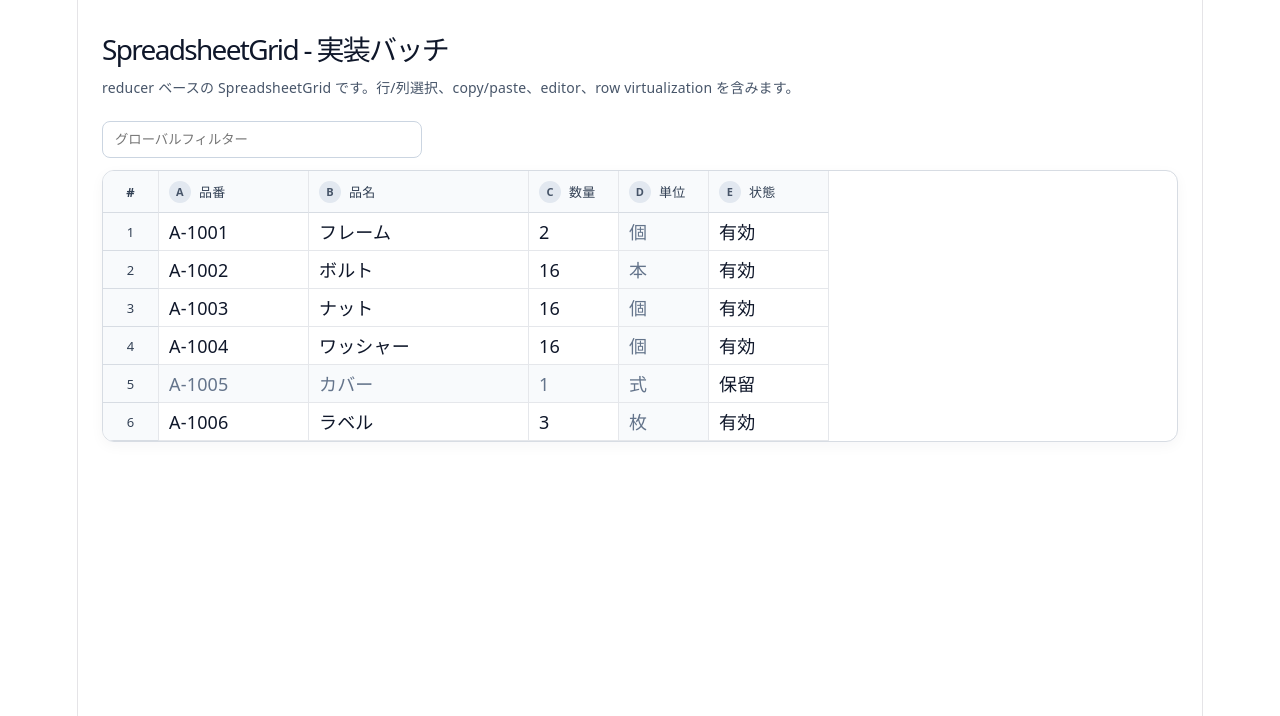
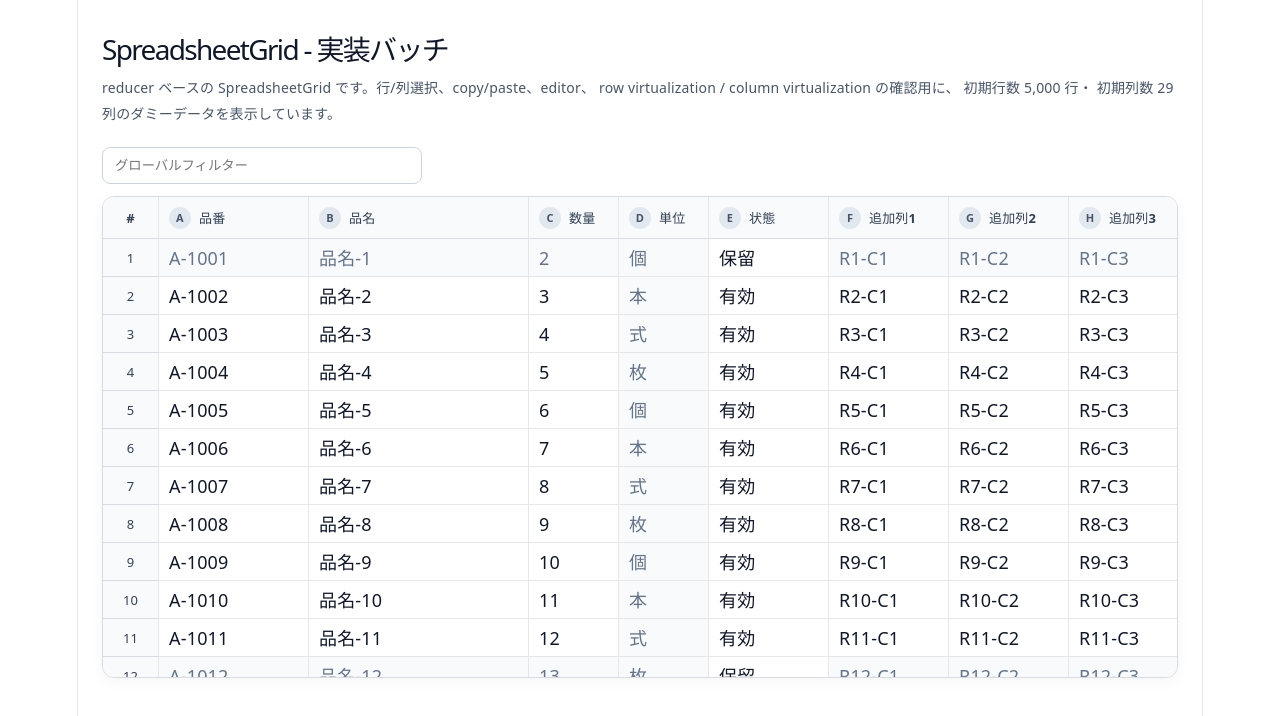
Before and after one commit to ishibashi0112/datasheet-grid, a React (Vite) app: page / in a window 1280 px wide. Shown: the top 716 px of the page. Built offline with nearby package versions, Linux system fonts and the light colour scheme.

Commit message:
✨ 実装バッチ7（column virtualization

```diff
--- a/src/App.tsx
+++ b/src/App.tsx
@@ -1,4 +1,6 @@
 import { useState } from 'react';
+import SpreadsheetGrid from './components/spreadsheet-grid/SpreadsheetGrid';
+import type { GridColumn } from './components/spreadsheet-grid/model/gridTypes';
 
 // 追加: デモ用の行型です。
 type DemoRow = {
@@ -10,35 +12,75 @@ type DemoRow = {
   [key: string]: string | number;
 };
 
+// 追加: 初期ダミー行数です。UX確認用に少し多めにしています。
+const INITIAL_ROW_COUNT = 5000;
+
+// 追加: 初期追加列数です。横スクロールと column virtualization 確認用です。
+const INITIAL_EXTRA_COLUMN_COUNT = 24;
+
 // 追加: オーバーフロー列のキーを生成します。
 const getOverflowColumnKey = (columnIndex: number) => `extra_${columnIndex}`;
 
-function App() {
-  // 追加: バッチ1 の動作確認用データです。
-  const [rows, setRows] = useState<DemoRow[]>([
-    { partNo: 'A-1001', partName: 'フレーム', qty: 2, unit: '個', status: '有効' },
-    { partNo: 'A-1002', partName: 'ボルト', qty: 16, unit: '本', status: '有効' },
-    { partNo: 'A-1003', partName: 'ナット', qty: 16, unit: '個', status: '有効' },
-    { partNo: 'A-1004', partName: 'ワッシャー', qty: 16, unit: '個', status: '有効' },
-    { partNo: 'A-1005', partName: 'カバー', qty: 1, unit: '式', status: '保留' },
-    { partNo: 'A-1006', partName: 'ラベル', qty: 3, unit: '枚', status: '有効' },
-  ]);
+// 追加: ダミー行を生成します。
+const createDemoRows = (count: number): DemoRow[] =>
+  Array.from({ length: count }, (_, index) => {
+    const rowNumber = index + 1;
 
-  // 追加: 列定義を state 化し、paste 時の自動列追加に対応します。
-  const [columns, setColumns] = useState<GridColumn<DemoRow>[]>([
+    return {
+      partNo: `A-${String(1001 + index).padStart(4, '0')}`,
+      partName: `品名-${rowNumber}`,
+      qty: (rowNumber % 25) + 1,
+      unit: ['個', '本', '式', '枚'][index % 4],
+      status: index % 11 === 0 ? '保留' : '有効',
+    };
+  }).map((row, index) => {
+    const nextRow: DemoRow = { ...row };
+
+    // 追加: 確認用に extra 列へダミー値を流し込みます。
+    for (let extraIndex = 0; extraIndex < INITIAL_EXTRA_COLUMN_COUNT; extraIndex += 1) {
+      nextRow[getOverflowColumnKey(5 + extraIndex)] = `R${index + 1}-C${extraIndex + 1}`;
+    }
+
+    return nextRow;
+  });
+
+// 追加: 基本列 + 初期追加列を生成します。
+const createInitialColumns = (): GridColumn<DemoRow>[] => {
+  const baseColumns: GridColumn<DemoRow>[] = [
     { key: 'partNo', title: '品番', width: 150 },
     { key: 'partName', title: '品名', width: 220 },
     { key: 'qty', title: '数量', width: 90 },
     { key: 'unit', title: '単位', width: 90, readOnly: true },
     { key: 'status', title: '状態', width: 120 },
-  ]);
+  ];
+
+  const extraColumns = Array.from(
+    { length: INITIAL_EXTRA_COLUMN_COUNT },
+    (_, index): GridColumn<DemoRow> => ({
+      key: getOverflowColumnKey(5 + index),
+      title: `追加列${index + 1}`,
+      width: 120,
+    }),
+  );
+
+  return [...baseColumns, ...extraColumns];
+};
+
+function App() {
+  // 追加: ダミー行を多めに生成します。
+  const [rows, setRows] = useState<DemoRow[]>(() => createDemoRows(INITIAL_ROW_COUNT));
+
+  // 追加: 列定義も初期追加列込みで生成します。
+  const [columns, setColumns] = useState<GridColumn<DemoRow>[]>(() =>
+    createInitialColumns(),
+  );
 
   return (
     <main
       style={{
         boxSizing: 'border-box',
         width: '100%',
-        maxWidth: 1200,
+        maxWidth: 1600,
         margin: '0 auto',
         padding: '32px 24px 48px',
         textAlign: 'left',
@@ -62,7 +104,10 @@ function App() {
             fontSize: 14,
           }}
         >
-          reducer ベースの SpreadsheetGrid です。行/列選択、copy/paste、editor、row virtualization を含みます。
+          reducer ベースの SpreadsheetGrid です。行/列選択、copy/paste、editor、
+          row virtualization / column virtualization の確認用に、
+          初期行数 {INITIAL_ROW_COUNT.toLocaleString()} 行・
+          初期列数 {columns.length} 列のダミーデータを表示しています。
         </p>
       </header>
 
@@ -103,5 +148,3 @@ function App() {
 }
 
 export default App;
-``
-import SpreadsheetGrid from './components/spreadsheet-grid/SpreadsheetGrid';import type { GridColumn } from './components/spreadsheet-grid/model/gridTypes';
--- a/src/components/spreadsheet-grid/SpreadsheetGrid.tsx
+++ b/src/components/spreadsheet-grid/SpreadsheetGrid.tsx
@@ -1,3 +1,4 @@
+// 追加: column virtualization の仕上げ（scroll / overlay / resize 微調整）を反映します。
 import {
   useEffect,
   useMemo,
@@ -49,6 +50,72 @@ import {
   serializeSelectionToTsv,
 } from './utils/clipboard';
 
+// 追加: 列の座標計算を共通化するための measurement 型です。
+type ColumnMeasurement<T> = {
+  index: number;
+  column: GridColumn<T>;
+  start: number;
+  size: number;
+  end: number;
+};
+
+// 追加: columns + columnWidths から、列座標の measurement 一覧を生成します。
+const buildColumnMeasurements = <T,>(
+  columns: GridColumn<T>[],
+  columnWidths: Record<string, number>,
+): ColumnMeasurement<T>[] => {
+  let start = 0;
+
+  return columns.map((column, index) => {
+    const size = columnWidths[column.key] ?? column.width;
+    const measurement = {
+      index,
+      column,
+      start,
+      size,
+      end: start + size,
+    };
+    start += size;
+    return measurement;
+  });
+};
+
+// 追加: x 座標から列 index を特定するための二分探索です。
+const findColumnIndexFromOffset = <T,>(
+  measurements: ColumnMeasurement<T>[],
+  offset: number,
+) => {
+  if (measurements.length === 0) {
+    return -1;
+  }
+
+  if (offset <= 0) {
+    return 0;
+  }
+
+  let low = 0;
+  let high = measurements.length - 1;
+
+  while (low <= high) {
+    const mid = Math.floor((low + high) / 2);
+    const current = measurements[mid];
+
+    if (offset < current.start) {
+      high = mid - 1;
+      continue;
+    }
+
+    if (offset >= current.end) {
+      low = mid + 1;
+      continue;
+    }
+
+    return current.index;
+  }
+
+  return Math.max(0, Math.min(low, measurements.length - 1));
+};
+
 // 追加: 元 rows と filteredRows の対応を安定して持つための row model です。
 type SourceRowModel<T> = {
   row: T;
@@ -76,26 +143,6 @@ const applyGlobalFilter = <T,>(
   );
 };
 
-// 追加: 指定 index までの列幅合計を求めます。
-const getColumnOffset = <T,>(
-  columns: GridColumn<T>[],
-  columnWidths: Record<string, number>,
-  columnIndex: number,
-) => {
-  let offset = 0;
-
-  for (let index = 0; index < columnIndex; index += 1) {
-    const column = columns[index];
-    if (!column) {
-      continue;
-    }
-
-    offset += columnWidths[column.key] ?? column.width;
-  }
-
-  return offset;
-};
-
 // 追加: 値を min/max に収めるユーティリティです。
 const clamp = (value: number, min: number, max: number) =>
   Math.min(Math.max(value, min), max);
@@ -104,7 +151,7 @@ const clamp = (value: number, min: number, max: number) =>
 const isPrintableKey = (event: KeyboardEvent<HTMLDivElement>) =>
   event.key.length === 1 && !event.ctrlKey && !event.metaKey && !event.altKey;
 
-// 追加: Grid 本体です。バッチ6 + 小修正で、drag autoscroll と paste auto expand を追加します。
+// 追加: Grid 本体です。バッチ7-Bでは column virtualization の仕上げを行います。
 export function SpreadsheetGrid<T>({
   rows,
   columns,
@@ -129,7 +176,7 @@ export function SpreadsheetGrid<T>({
   const pointerClientRef = useRef<{ x: number; y: number } | null>(null);
   const autoScrollFrameRef = useRef<number | null>(null);
 
-  // 追加: body のスクロールコンテナ参照です。row virtualization に使います。
+  // 追加: body のスクロールコンテナ参照です。row virtualization / column virtualization に使います。
   const bodyScrollRef = useRef<HTMLDivElement | null>(null);
 
   // 追加: 編集中の入力値です。editingCell 自体は reducer state を使います。
@@ -167,31 +214,6 @@ export function SpreadsheetGrid<T>({
 
     dispatch(gridActions.syncColumnWidths(nextWidths));
   }, [visibleColumns]);
-
-  // 追加: selection drag / column resize drag 中の window pointer イベントを処理します。
-  useEffect(() => {
-    const handleWindowPointerMove = (event: globalThis.PointerEvent) => {
-      // 追加: pointer の最新位置を常に保持します。
-      pointerClientRef.current = { x: event.clientX, y: event.clientY };
-
-      if (uiState.dragState?.type === 'columnResize') {
-        dispatch(gridActions.updateColumnResize(event.clientX));
-      }
-    };
-
-    const handleWindowPointerUp = () => {
-      dispatch(gridActions.endSelection());
-      dispatch(gridActions.endColumnResize());
-    };
-
-    window.addEventListener('pointermove', handleWindowPointerMove);
-    window.addEventListener('pointerup', handleWindowPointerUp);
-
-    return () => {
-      window.removeEventListener('pointermove', handleWindowPointerMove);
-      window.removeEventListener('pointerup', handleWindowPointerUp);
-    };
-  }, [uiState.dragState]);
 
   // 追加: source rows を row model 化します。
   const sourceRowModels = useMemo<SourceRowModel<T>[]>(
@@ -233,6 +255,21 @@ export function SpreadsheetGrid<T>({
     [filteredRowModels],
   );
 
+  // 追加: 列 geometry を measurement として共通管理します。
+  const columnMeasurements = useMemo(
+    () => buildColumnMeasurements(visibleColumns, uiState.columnWidths),
+    [visibleColumns, uiState.columnWidths],
+  );
+
+  // 追加: 列方向の総幅です。overlay / container / virtualization で共通利用します。
+  const totalColumnWidth = useMemo(
+    () =>
+      columnMeasurements.length > 0
+        ? columnMeasurements[columnMeasurements.length - 1].end
+        : 0,
+    [columnMeasurements],
+  );
+
   // 追加: row virtualizer です。
   const rowVirtualizer = useVirtualizer({
     count: filteredRows.length,
@@ -242,8 +279,57 @@ export function SpreadsheetGrid<T>({
     useFlushSync: false,
   });
 
+  // 追加: column virtualizer です。
+  const columnVirtualizer = useVirtualizer({
+    horizontal: true,
+    count: visibleColumns.length,
+    getScrollElement: () => bodyScrollRef.current,
+    estimateSize: (index) =>
+      columnMeasurements[index]?.size ?? visibleColumns[index]?.width ?? 120,
+    overscan: 4,
+    useFlushSync: false,
+  });
+
+  // 追加: 列/行サイズ変化時に virtualizer の measurement を再取得します。
+  useEffect(() => {
+    rowVirtualizer.measure();
+  }, [rowVirtualizer, rowHeight, filteredRows.length]);
+
+  // 追加: column geometry が変わった際に horizontal virtualizer を再計測します。
+  useEffect(() => {
+    columnVirtualizer.measure();
+  }, [columnVirtualizer, columnMeasurements]);
+
+  // 追加: selection drag / column resize drag 中の window pointer イベントを処理します。
+  useEffect(() => {
+    const handleWindowPointerMove = (event: globalThis.PointerEvent) => {
+      // 追加: pointer の最新位置を常に保持します。
+      pointerClientRef.current = { x: event.clientX, y: event.clientY };
+
+      if (uiState.dragState?.type === 'columnResize') {
+        dispatch(gridActions.updateColumnResize(event.clientX));
+      }
+    };
+
+    const handleWindowPointerUp = () => {
+      dispatch(gridActions.endSelection());
+      dispatch(gridActions.endColumnResize());
+    };
+
+    window.addEventListener('pointermove', handleWindowPointerMove);
+    window.addEventListener('pointerup', handleWindowPointerUp);
+
+    return () => {
+      window.removeEventListener('pointermove', handleWindowPointerMove);
+      window.removeEventListener('pointerup', handleWindowPointerUp);
+    };
+  }, [uiState.dragState]);
+
   // 追加: 仮想行一覧です。
   const virtualRows = rowVirtualizer.getVirtualItems();
+
+  // 追加: 仮想列一覧です。
+  const virtualColumns = columnVirtualizer.getVirtualItems();
 
   // 追加: 仮想 body の総高さです。
   const totalBodyHeight = rowVirtualizer.getTotalSize();
@@ -253,6 +339,42 @@ export function SpreadsheetGrid<T>({
     () => new Set(virtualRows.map((item) => item.index)),
     [virtualRows],
   );
+
+  // 追加: visible column の開始・終了 index を保持します。
+  const virtualColumnIndexes = useMemo(
+    () => new Set(virtualColumns.map((item) => item.index)),
+    [virtualColumns],
+  );
+
+  // 追加: content サイズが縮んだ場合に scroll を clamp します。
+  useEffect(() => {
+    if (!bodyScrollRef.current) {
+      return;
+    }
+
+    const scrollElement = bodyScrollRef.current;
+    const maxScrollLeft = Math.max(
+      rowHeaderWidth + totalColumnWidth - scrollElement.clientWidth,
+      0,
+    );
+    const maxScrollTop = Math.max(
+      headerHeight + totalBodyHeight - scrollElement.clientHeight,
+      0,
+    );
+
+    if (scrollElement.scrollLeft > maxScrollLeft) {
+      scrollElement.scrollLeft = maxScrollLeft;
+    }
+
+    if (scrollElement.scrollTop > maxScrollTop) {
+      scrollElement.scrollTop = maxScrollTop;
+    }
+  }, [
+    totalColumnWidth,
+    totalBodyHeight,
+    rowHeaderWidth,
+    headerHeight,
+  ]);
 
   // 追加: active cell の矩形です。overlay 用に使います。
   const activeCellRect = useMemo<ActiveCellOverlayRect | null>(() => {
@@ -265,22 +387,20 @@ export function SpreadsheetGrid<T>({
       return null;
     }
 
-    const column = visibleColumns[col];
-    if (!column) {
+    const measurement = columnMeasurements[col];
+    if (!measurement) {
       return null;
     }
 
-    const left = getColumnOffset(visibleColumns, uiState.columnWidths, col);
     const top = row * rowHeight;
-    const width = selectColumnWidth(uiState, column.key);
 
     return {
-      left,
+      left: measurement.start,
       top,
-      width,
+      width: measurement.size,
       height: rowHeight,
     };
-  }, [uiState.activeCell, filteredRows.length, visibleColumns, uiState.columnWidths, rowHeight]);
+  }, [uiState.activeCell, filteredRows.length, visibleColumns.length, columnMeasurements, rowHeight]);
 
   // 追加: editor layer は editingCell がある場合に activeCellRect を流用します。
   const editorRect = useMemo(
@@ -351,22 +471,8 @@ export function SpreadsheetGrid<T>({
       const y = scrollElement.scrollTop + clientY - rect.top - headerHeight;
 
       const row = clamp(Math.floor(y / rowHeight), 0, filteredRows.length - 1);
-
-      let remainingX = x;
-      let col = 0;
-
-      for (let index = 0; index < visibleColumns.length; index += 1) {
-        const column = visibleColumns[index];
-        const width = uiState.columnWidths[column.key] ?? column.width;
-
-        if (remainingX <= width) {
-          col = index;
-          break;
-        }
-
-        remainingX -= width;
-        col = index;
-      }
+      const normalizedX = Math.max(x, 0);
+      const col = findColumnIndexFromOffset(columnMeasurements, normalizedX);
 
       return {
         row,
@@ -375,8 +481,8 @@ export function SpreadsheetGrid<T>({
     },
     [
       filteredRows.length,
-      visibleColumns,
-      uiState.columnWidths,
+      visibleColumns.length,
+      columnMeasurements,
       rowHeaderWidth,
       headerHeight,
       rowHeight,
@@ -476,16 +582,6 @@ export function SpreadsheetGrid<T>({
     };
   }, [uiState.dragState, updateSelectionFromPointer]);
 
-  // 追加: 列幅合計を計算して body の横幅に使います。
-  const totalColumnWidth = useMemo(
-    () =>
-      visibleColumns.reduce(
-        (sum, column) => sum + selectColumnWidth(uiState, column.key),
-        0,
-      ),
-    [uiState, visibleColumns],
-  );
-
   // 追加: 現在の selection を overlay 用矩形へ変換します。
   const selectionOverlayRect = useMemo<SelectionOverlayRect | null>(() => {
     if (!uiState.selection) {
@@ -494,22 +590,23 @@ export function SpreadsheetGrid<T>({
 
     if (uiState.selection.type === 'cell') {
       const normalizedRange = normalizeCellRange(uiState.selection.range);
-      const left = getColumnOffset(
-        visibleColumns,
-        uiState.columnWidths,
-        normalizedRange.start.col,
-      );
+      const startMeasurement = columnMeasurements[normalizedRange.start.col];
+      const endMeasurement = columnMeasurements[normalizedRange.end.col];
+
+      if (!startMeasurement || !endMeasurement) {
+        return null;
+      }
+
       const top = normalizedRange.start.row * rowHeight;
-      const width =
-        getColumnOffset(
-          visibleColumns,
-          uiState.columnWidths,
-          normalizedRange.end.col + 1,
-        ) - left;
       const height =
         (normalizedRange.end.row - normalizedRange.start.row + 1) * rowHeight;
 
-      return { left, top, width, height };
+      return {
+        left: startMeasurement.start,
+        top,
+        width: endMeasurement.end - startMeasurement.start,
+        height,
+      };
     }
 
     if (uiState.selection.type === 'row') {
@@ -531,28 +628,22 @@ export function SpreadsheetGrid<T>({
       uiState.selection.startCol,
       uiState.selection.endCol,
     );
-    const left = getColumnOffset(
-      visibleColumns,
-      uiState.columnWidths,
-      normalizedRange.startCol,
-    );
-    const width =
-      getColumnOffset(
-        visibleColumns,
-        uiState.columnWidths,
-        normalizedRange.endCol + 1,
-      ) - left;
+    const startMeasurement = columnMeasurements[normalizedRange.startCol];
+    const endMeasurement = columnMeasurements[normalizedRange.endCol];
+
+    if (!startMeasurement || !endMeasurement) {
+      return null;
+    }
 
     return {
-      left,
+      left: startMeasurement.start,
       top: 0,
-      width,
+      width: endMeasurement.end - startMeasurement.start,
       height: filteredRows.length * rowHeight,
     };
   }, [
     uiState.selection,
-    uiState.columnWidths,
-    visibleColumns,
+    columnMeasurements,
     rowHeight,
     filteredRows.length,
     totalColumnWidth,
@@ -689,7 +780,10 @@ export function SpreadsheetGrid<T>({
   };
 
   // 追加: selection drag 中にセルへ入ったら範囲更新します。
-  const handleCellPointerEnter = (cell: CellCoord) => {
+  const handleCellPointerEnter = (
+    cell: CellCoord,
+    event: PointerEvent<HTMLDivElement>,
+  ) => {
     if (!enableRangeSelection) {
       return;
     }
@@ -701,7 +795,9 @@ export function SpreadsheetGrid<T>({
       return;
     }
 
-    pointerClientRef.current = pointerClientRef.current ?? null;
+    // 追加: drag 中の現在ポインタ位置を保持します。
+    pointerClientRef.current = { x: event.clientX, y: event.clientY };
+
     dispatch(gridActions.updateSelection(cell));
   };
 
@@ -728,7 +824,10 @@ export function SpreadsheetGrid<T>({
   };
 
   // 追加: 行ヘッダードラッグ中の更新です。
-  const handleRowHeaderPointerEnter = (rowIndex: number, event: PointerEvent<HTMLDivElement>) => {
+  const handleRowHeaderPointerEnter = (
+    rowIndex: number,
+    event: PointerEvent<HTMLDivElement>,
+  ) => {
     if (
       uiState.dragState?.type !== 'selection' ||
       uiState.dragState.selectionKind !== 'row'
@@ -760,7 +859,10 @@ export function SpreadsheetGrid<T>({
   };
 
   // 追加: 列ヘッダードラッグ中の更新です。
-  const handleColumnHeaderPointerEnter = (colIndex: number, event: PointerEvent<HTMLDivElement>) => {
+  const handleColumnHeaderPointerEnter = (
+    colIndex: number,
+    event: PointerEvent<HTMLDivElement>,
+  ) => {
     if (
       uiState.dragState?.type !== 'selection' ||
       uiState.dragState.selectionKind !== 'col'
@@ -1156,23 +1258,50 @@ export function SpreadsheetGrid<T>({
           <div
             style={{
               position: 'relative',
+              width: rowHeaderWidth + totalColumnWidth,
               minWidth: rowHeaderWidth + totalColumnWidth,
               height: headerHeight + totalBodyHeight,
             }}
           >
             <div
               style={{
-                display: 'flex',
                 height: headerHeight,
                 position: 'sticky',
                 top: 0,
                 zIndex: 6,
+                backgroundColor: '#f8fafc',
               }}
             >
-              <div style={rowHeaderCellStyle}>#</div>
 
-              {visibleColumns.map((column, colIndex) => {
-                const width = selectColumnWidth(uiState, column.key);
+              <div
+                style={{
+                  ...rowHeaderCellStyle,
+                  // 追加: 左上コーナーセルは明示的に absolute 化して、
+                  //       左端の境界線ズレを抑えます。
+                  position: 'absolute',
+                  top: 0,
+                  left: 0,
+                  width: rowHeaderWidth,
+                  minWidth: rowHeaderWidth,
+                  height: headerHeight,
+                  zIndex: 7,
+                  backgroundColor: '#f8fafc',
+                  borderRight: '1px solid #e5e7eb',
+                  borderBottom: '1px solid #d7dce3',
+                }}
+                >
+                  #
+                </div>
+
+
+              {virtualColumns.map((virtualColumn) => {
+                const colIndex = virtualColumn.index;
+                const measurement = columnMeasurements[colIndex];
+                const column = visibleColumns[colIndex];
+
+                if (!column || !measurement || !virtualColumnIndexes.has(colIndex)) {
+                  return null;
+                }
 
                 return (
                   <div
@@ -1184,10 +1313,12 @@ export function SpreadsheetGrid<T>({
                       handleColumnHeaderPointerEnter(colIndex, event)
                     }
                     style={{
-                      position: 'relative',
+                      position: 'absolute',
+                      top: 0,
+                      left: rowHeaderWidth + measurement.start,
                       ...headerCellBaseStyle,
-                      width,
-                      minWidth: width,
+                      width: measurement.size,
+                      minWidth: measurement.size,
                       height: headerHeight,
                       backgroundColor: selectIsColumnSelected(uiState, colIndex)
                         ? '#dbeafe'
@@ -1214,7 +1345,7 @@ export function SpreadsheetGrid<T>({
                     {column.renderHeader
                       ? column.renderHeader({
                           colIndex,
-                          width,
+                          width: measurement.size,
                           column,
                           filterValue: uiState.filters.columnFilters[column.key],
                           isFiltered:
@@ -1282,6 +1413,7 @@ export function SpreadsheetGrid<T>({
                       position: 'absolute',
                       top: headerHeight + virtualRow.start,
                       left: 0,
+                      zIndex: 5,
                       height: rowHeight,
                       backgroundColor: selectIsRowSelected(uiState, rowIndex)
                         ? '#dbeafe'
@@ -1292,8 +1424,15 @@ export function SpreadsheetGrid<T>({
                     {rowIndex + 1}
                   </div>
 
-                  {visibleColumns.map((column, colIndex) => {
-                    const width = selectColumnWidth(uiState, column.key);
+                  {virtualColumns.map((virtualColumn) => {
+                    const colIndex = virtualColumn.index;
+                    const measurement = columnMeasurements[colIndex];
+                    const column = visibleColumns[colIndex];
+
+                    if (!column || !measurement || !virtualColumnIndexes.has(colIndex)) {
+                      return null;
+                    }
+
                     const isActive = selectIsActiveCell(uiState, rowIndex, colIndex);
                     const isSelected = selectIsCellSelected(uiState, rowIndex, colIndex);
                     const readOnlyCell = !isCellEditable(
@@ -1310,8 +1449,8 @@ export function SpreadsheetGrid<T>({
                         onPointerDown={(event) =>
                           handleCellPointerDown({ row: rowIndex, col: colIndex }, event)
                         }
-                        onPointerEnter={() =>
-                          handleCellPointerEnter({ row: rowIndex, col: colIndex })
+                        onPointerEnter={(event) =>
+                          handleCellPointerEnter({ row: rowIndex, col: colIndex }, event)
                         }
                         onDoubleClick={() =>
                           handleCellDoubleClick({ row: rowIndex, col: colIndex })
@@ -1319,11 +1458,9 @@ export function SpreadsheetGrid<T>({
                         style={{
                           position: 'absolute',
                           top: headerHeight + virtualRow.start,
-                          left:
-                            rowHeaderWidth +
-                            getColumnOffset(visibleColumns, uiState.columnWidths, colIndex),
-                          width,
-                          minWidth: width,
+                          left: rowHeaderWidth + measurement.start,
+                          width: measurement.size,
+                          minWidth: measurement.size,
                           height: rowHeight,
                           boxSizing: 'border-box',
                           display: 'flex',
```
Also changed, not shown: 1 other file (tests, documents, lock files or other folders).
